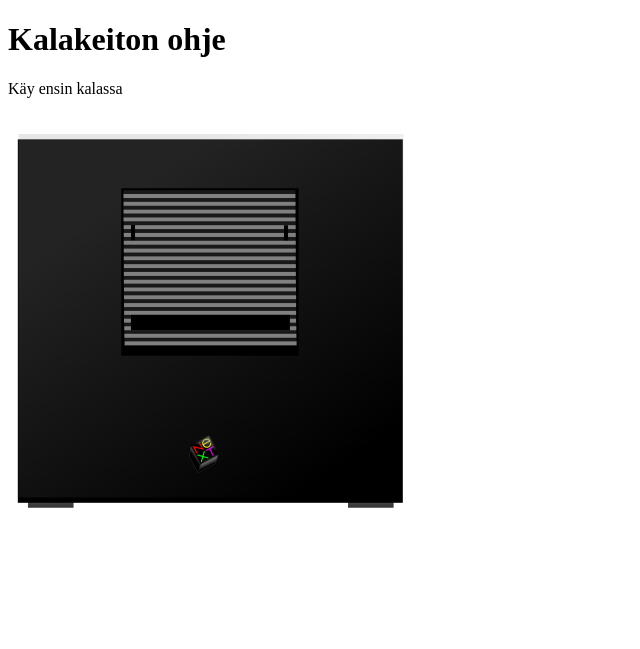
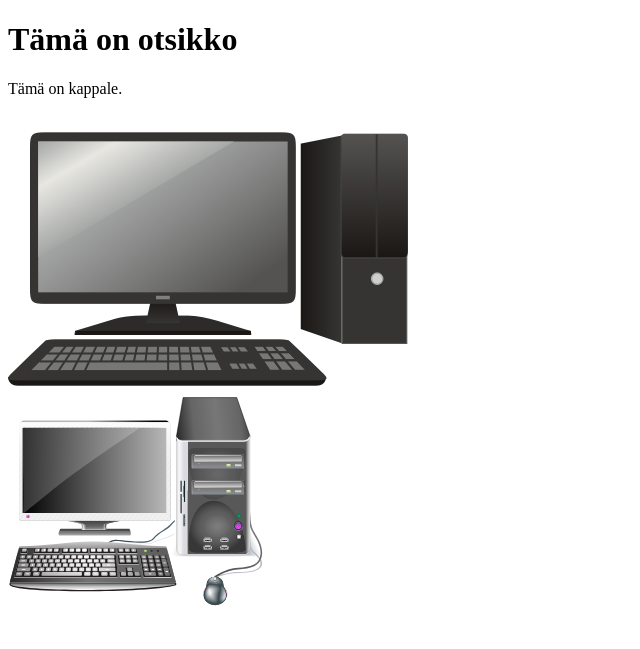
Before and after one commit to ntulkki/ntulkki.github.io, a plain HTML site: page index.html in a window 1280 px wide. Shown: the whole page, without its empty margins (0-640 px from the left). Drawn offline with Linux system fonts and the light colour scheme.

Commit message:
Add files via upload

```diff
--- a/index.html
+++ b/index.html
@@ -1,12 +1,13 @@
 <!DOCTYPE html>
 <html>
 <head>
-<title>Nikon kotisivu</title>
+<title>Oma kotisivu</title>
 </head>
 <body>
 
-<h1>Kalakeiton ohje</h1>
-<p>Käy ensin kalassa</p><br>
-<img src="next.png" alt="Next computer">
+<h1>Tämä on otsikko</h1>
+<p>Tämä on kappale.</p><br>
+<img src="pc.png" alt="tietokone"><br>
+<img src="tietokone.svg" alt="tietokone">
 </body>
 </html>
```
Also changed, not shown: pc.png (added), tietokone.svg (added).
